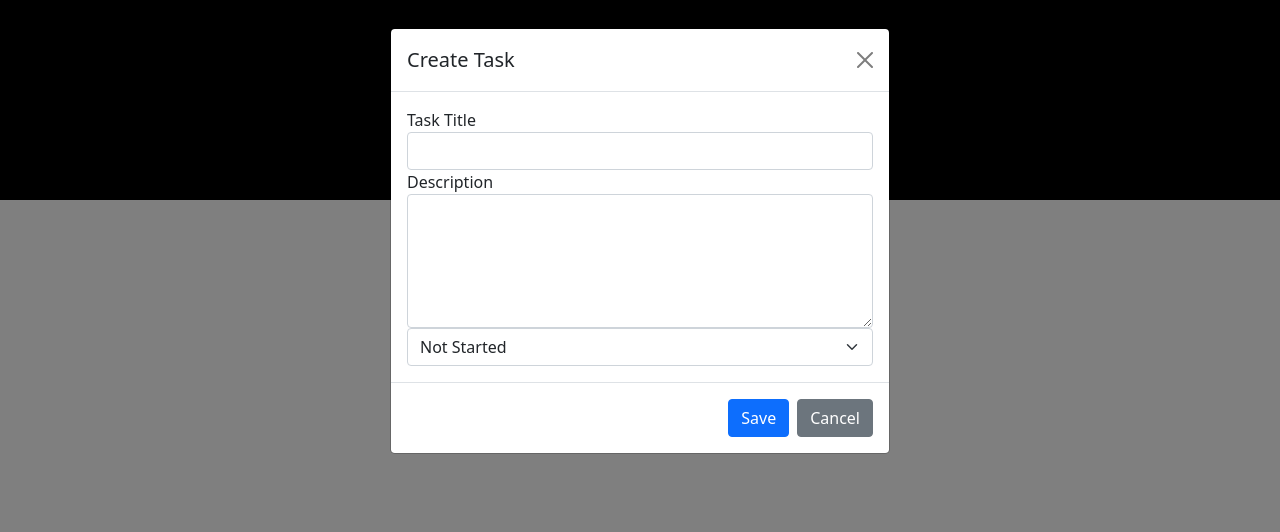
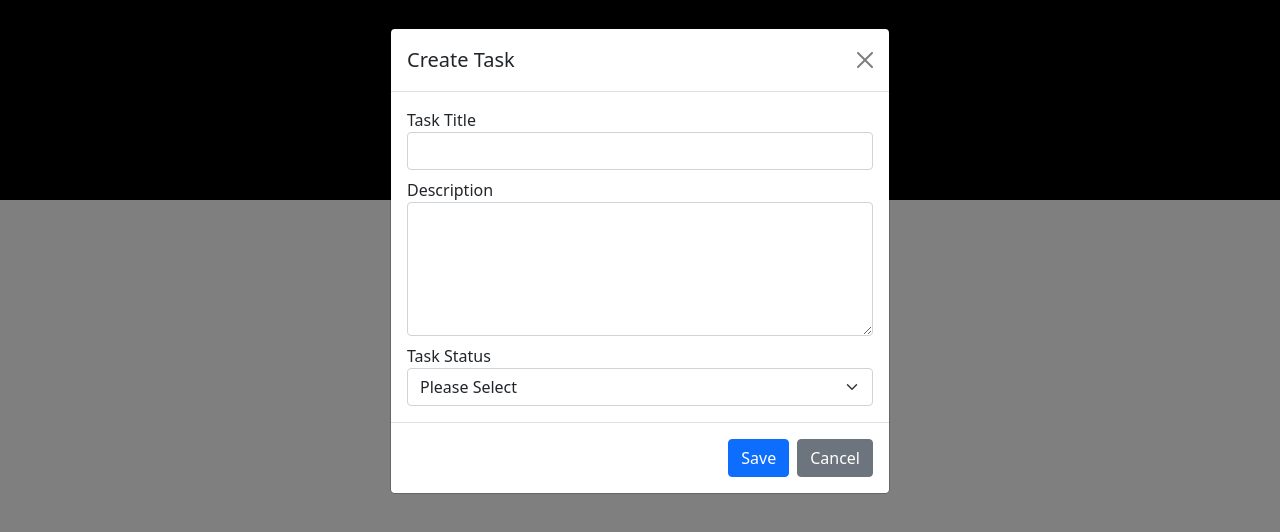
Before and after one commit to developer-soni/todo-list-react, a React (Create React App) app: page / in a window 1280 px wide. Both pictures are taken after a click on the button "Add Task". Shown: the top 532 px of the page. Built offline with nearby package versions, Linux system fonts and the light colour scheme.

Commit message:
installed uuid to add unique keys for elements

```diff
--- a/package.json
+++ b/package.json
@@ -11,6 +11,7 @@
     "react-dom": "^18.1.0",
     "react-scripts": "5.0.1",
     "reactstrap": "^9.0.2",
+    "uuid": "^8.3.2",
     "web-vitals": "^2.1.4"
   },
   "scripts": {
--- a/src/components/Home.js
+++ b/src/components/Home.js
@@ -1,39 +1,40 @@
 import React, { useState } from "react";
 import PopUp from "../modals/PopUp";
-
+import { v4 as uuidv4 } from 'uuid';
 
 const Home = () => {
   const [modal, setModal] = useState(false);
   const [taskList, setTaskList] = useState([]);
 
-    const toggle = ()=>{
+  const toggle = () => {
     setModal(!modal);
-    }
+  };
 
-    const saveTask = (taskObj) =>{
+  const saveTask = (taskObj) => {
     let tempList = taskList;
     tempList.push(taskObj);
     setTaskList(tempList);
     setModal(false);
-    }
+  };
 
   return (
     <>
       <div className="header text-center">
         <h2 className="pt-5">Dev.eloper's ToDo List</h2>
-        <button className="btn btn-primary mt-5" onClick={()=> setModal(true)}>Add Task</button>
+        <button className="btn btn-primary mt-5" onClick={() => setModal(true)}>
+          Add Task
+        </button>
       </div>
       <div className="task-container">
-        {taskList.map((item)=>
-        <>
-            <li>{item.Name}</li>
-            <li>{item.Description}</li>
-            <li>{item.Category}</li>
-        </>
-        )}
-
+        {taskList.map((item, index) => (
+          <ul key={uuidv4()}>
+            <li key={uuidv4()}>{item.Name}</li>
+            <li key={uuidv4()}>{item.Description}</li>
+            <li key={uuidv4()}>{item.Category}</li>
+          </ul>
+        ))}
       </div>
-      <PopUp toggle={toggle} modal={modal} save={saveTask}/>
+      <PopUp toggle={toggle} modal={modal} save={saveTask} />
     </>
   );
 };
--- a/src/modals/PopUp.js
+++ b/src/modals/PopUp.js
@@ -1,5 +1,5 @@
 import React, { useState } from "react";
-import { Button, Modal, ModalHeader, ModalBody, ModalFooter } from "reactstrap";
+import { Button, Modal, ModalHeader, ModalBody, ModalFooter, FormGroup, Label, Input } from "reactstrap";
 
 const PopUp = ({ modal, toggle, save }) => {
   const [title, setTitle] = useState("");
@@ -42,7 +42,7 @@ const PopUp = ({ modal, toggle, save }) => {
         <ModalHeader toggle={toggle}>Create Task</ModalHeader>
         <ModalBody>
           <form>
-            <div className="form-group">
+            <div className="form-group mb-2">
               <label>Task Title</label>
               <input
                 type="text"
@@ -52,7 +52,7 @@ const PopUp = ({ modal, toggle, save }) => {
                 name="title"
               />
             </div>
-            <div className="form-group">
+            <div className="form-group mb-2">
               <label>Description</label>
               <textarea
                 rows="5"
@@ -62,6 +62,8 @@ const PopUp = ({ modal, toggle, save }) => {
                 name="description"
               ></textarea>
             </div>
+            <div className="form-group">
+                <label>Task Status</label>
             <select
               className="form-select dropdown"
               aria-label="Default select example"
@@ -71,10 +73,13 @@ const PopUp = ({ modal, toggle, save }) => {
                 setCategory(select);
               }}
             >
+              <option value="">Please Select</option>
               <option value="1">Not Started</option>
               <option value="2">In Progress</option>
               <option value="3">Done</option>
             </select>
+            </div>
+
           </form>
         </ModalBody>
         <ModalFooter>
```
Also changed, not shown: 1 other file (tests, documents, lock files or other folders). Lines whose indentation alone changed are shown as unchanged.
